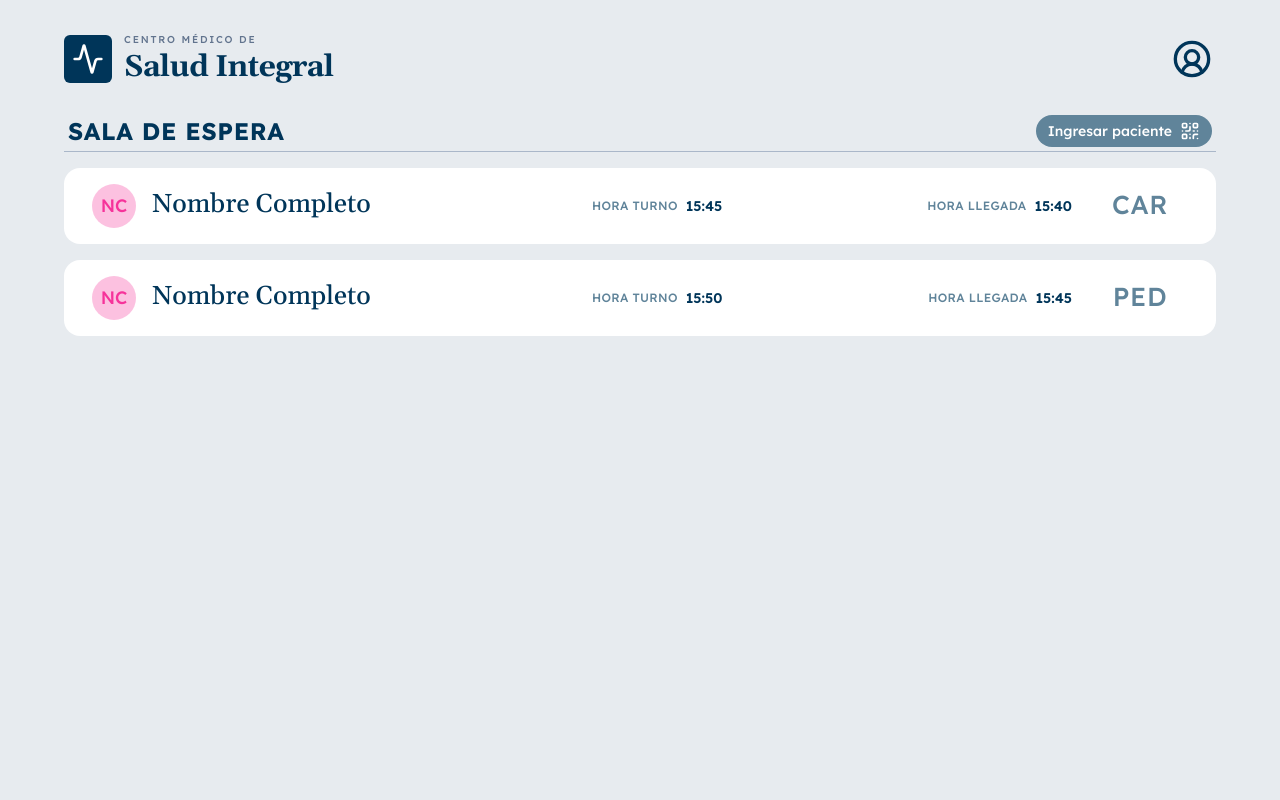
After one commit to SNAndreatta/centro-medico-salud-integral, a Flask app: page /sala-espera in a window 1280 px wide. The commit adds this page. Run offline with Flask 3, Linux system fonts and the light colour scheme.

Commit message:
Avance de template 'sala_espera' de recepción

```diff
--- a/frontend/routes/recepcion.py
+++ b/frontend/routes/recepcion.py
@@ -6,3 +6,30 @@ recepcion_routes = Blueprint('rutas_recepcion_prefijo_api', __name__)
 @recepcion_routes.route('/r')
 def home():
     return render_template('/recepcion/home.html')
+
+@recepcion_routes.route('/sala-espera')
+def sala_espera():
+
+    pacientes_en_espera = [
+        {
+            "iniciales": "NC",
+            "nombre_completo": "Nombre Completo",
+            "hora_turno": "15:45",
+            "hora_llegada": "15:40",
+            "modalidad": "CAR",
+            "color_avatar": "bg-pink-500/30 text-pink-500"
+        },
+        {
+            "iniciales": "NC",
+            "nombre_completo": "Nombre Completo",
+            "hora_turno": "15:50",
+            "hora_llegada": "15:45",
+            "modalidad": "PED",
+            "color_avatar": "bg-pink-500/30 text-pink-500"
+        }
+    ]
+
+    return render_template(
+        'recepcion/sala_espera.html',
+        pacientes_en_espera=pacientes_en_espera
+    )
--- a/frontend/static/css/output.css
+++ b/frontend/static/css/output.css
@@ -8,6 +8,8 @@
       "Segoe UI Symbol", "Noto Color Emoji";
     --font-mono: ui-monospace, SFMono-Regular, Menlo, Monaco, Consolas, "Liberation Mono",
       "Courier New", monospace;
+    --color-pink-100: oklch(94.8% 0.028 342.258);
+    --color-pink-500: oklch(65.6% 0.241 354.308);
     --color-slate-100: oklch(96.8% 0.007 247.896);
     --color-slate-200: oklch(92.9% 0.013 255.508);
     --color-slate-400: oklch(70.4% 0.04 256.788);
@@ -222,11 +224,17 @@
   .mt-5 {
     margin-top: calc(var(--spacing) * 5);
   }
+  .mb-0 {
+    margin-bottom: 0px;
+  }
   .mb-0\.5 {
     margin-bottom: calc(var(--spacing) * 0.5);
   }
   .mb-2 {
     margin-bottom: calc(var(--spacing) * 2);
+  }
+  .mb-4 {
+    margin-bottom: calc(var(--spacing) * 4);
   }
   .mb-7 {
     margin-bottom: calc(var(--spacing) * 7);
@@ -237,11 +245,20 @@
   .flex {
     display: flex;
   }
+  .grid {
+    display: grid;
+  }
   .hidden {
     display: none;
   }
+  .table {
+    display: table;
+  }
   .h-4 {
     height: calc(var(--spacing) * 4);
+  }
+  .h-5 {
+    height: calc(var(--spacing) * 5);
   }
   .h-7 {
     height: calc(var(--spacing) * 7);
@@ -285,6 +302,9 @@
   .w-4 {
     width: calc(var(--spacing) * 4);
   }
+  .w-5 {
+    width: calc(var(--spacing) * 5);
+  }
   .w-7 {
     width: calc(var(--spacing) * 7);
   }
@@ -299,6 +319,9 @@
   }
   .w-11 {
     width: calc(var(--spacing) * 11);
+  }
+  .w-12 {
+    width: calc(var(--spacing) * 12);
   }
   .w-14 {
     width: calc(var(--spacing) * 14);
@@ -321,8 +344,26 @@
   .flex-1 {
     flex: 1;
   }
+  .flex-shrink {
+    flex-shrink: 1;
+  }
   .shrink-0 {
     flex-shrink: 0;
+  }
+  .border-collapse {
+    border-collapse: collapse;
+  }
+  .resize {
+    resize: both;
+  }
+  .grid-cols-2 {
+    grid-template-columns: repeat(2, minmax(0, 1fr));
+  }
+  .flex-col {
+    flex-direction: column;
+  }
+  .flex-wrap {
+    flex-wrap: wrap;
   }
   .items-center {
     align-items: center;
@@ -332,6 +373,15 @@
   }
   .justify-center {
     justify-content: center;
+  }
+  .justify-start {
+    justify-content: flex-start;
+  }
+  .gap-0 {
+    gap: 0px;
+  }
+  .gap-0\.5 {
+    gap: calc(var(--spacing) * 0.5);
   }
   .gap-2 {
     gap: calc(var(--spacing) * 2);
@@ -344,6 +394,16 @@
   }
   .gap-4 {
     gap: calc(var(--spacing) * 4);
+  }
+  :where(.space-y-3 > :not(:last-child)) {
+    --tw-space-y-reverse: 0;
+    margin-block-start: calc(calc(var(--spacing) * 3) * var(--tw-space-y-reverse));
+    margin-block-end: calc(calc(var(--spacing) * 3) * calc(1 - var(--tw-space-y-reverse)));
+  }
+  :where(.space-y-3\.5 > :not(:last-child)) {
+    --tw-space-y-reverse: 0;
+    margin-block-start: calc(calc(var(--spacing) * 3.5) * var(--tw-space-y-reverse));
+    margin-block-end: calc(calc(var(--spacing) * 3.5) * calc(1 - var(--tw-space-y-reverse)));
   }
   :where(.space-y-5 > :not(:last-child)) {
     --tw-space-y-reverse: 0;
@@ -374,8 +434,24 @@
     border-style: var(--tw-border-style);
     border-width: 1px;
   }
+  .border-b {
+    border-bottom-style: var(--tw-border-style);
+    border-bottom-width: 1px;
+  }
   .border-slate-200 {
     border-color: var(--color-slate-200);
+  }
+  .border-slate-400 {
+    border-color: var(--color-slate-400);
+  }
+  .border-slate-400\/70 {
+    border-color: color-mix(in srgb, oklch(70.4% 0.04 256.788) 70%, transparent);
+    @supports (color: color-mix(in lab, red, red)) {
+      border-color: color-mix(in oklab, var(--color-slate-400) 70%, transparent);
+    }
+  }
+  .bg-\[\#60849A\] {
+    background-color: #60849A;
   }
   .bg-acento {
     background-color: var(--color-acento);
@@ -385,6 +461,24 @@
   }
   .bg-dominante {
     background-color: var(--color-dominante);
+  }
+  .bg-pink-100 {
+    background-color: var(--color-pink-100);
+  }
+  .bg-pink-500 {
+    background-color: var(--color-pink-500);
+  }
+  .bg-pink-500\/30 {
+    background-color: color-mix(in srgb, oklch(65.6% 0.241 354.308) 30%, transparent);
+    @supports (color: color-mix(in lab, red, red)) {
+      background-color: color-mix(in oklab, var(--color-pink-500) 30%, transparent);
+    }
+  }
+  .bg-pink-500\/70 {
+    background-color: color-mix(in srgb, oklch(65.6% 0.241 354.308) 70%, transparent);
+    @supports (color: color-mix(in lab, red, red)) {
+      background-color: color-mix(in oklab, var(--color-pink-500) 70%, transparent);
+    }
   }
   .bg-slate-200 {
     background-color: var(--color-slate-200);
@@ -398,6 +492,12 @@
   .p-3 {
     padding: calc(var(--spacing) * 3);
   }
+  .px-1 {
+    padding-inline: var(--spacing);
+  }
+  .px-3 {
+    padding-inline: calc(var(--spacing) * 3);
+  }
   .px-3\.5 {
     padding-inline: calc(var(--spacing) * 3.5);
   }
@@ -407,8 +507,17 @@
   .px-5 {
     padding-inline: calc(var(--spacing) * 5);
   }
+  .py-1 {
+    padding-block: var(--spacing);
+  }
+  .py-1\.5 {
+    padding-block: calc(var(--spacing) * 1.5);
+  }
   .py-3 {
     padding-block: calc(var(--spacing) * 3);
+  }
+  .py-4 {
+    padding-block: calc(var(--spacing) * 4);
   }
   .py-5 {
     padding-block: calc(var(--spacing) * 5);
@@ -421,6 +530,12 @@
   }
   .py-8 {
     padding-block: calc(var(--spacing) * 8);
+  }
+  .py-12 {
+    padding-block: calc(var(--spacing) * 12);
+  }
+  .pb-1 {
+    padding-bottom: var(--spacing);
   }
   .text-center {
     text-align: center;
@@ -448,6 +563,10 @@
   .text-base {
     font-size: var(--text-base);
     line-height: var(--tw-leading, var(--text-base--line-height));
+  }
+  .text-lg {
+    font-size: var(--text-lg);
+    line-height: var(--tw-leading, var(--text-lg--line-height));
   }
   .text-sm {
     font-size: var(--text-sm);
@@ -499,8 +618,14 @@
     --tw-tracking: var(--tracking-wide);
     letter-spacing: var(--tracking-wide);
   }
+  .text-\[\#60849A\] {
+    color: #60849A;
+  }
   .text-acento {
     color: var(--color-acento);
+  }
+  .text-pink-500 {
+    color: var(--color-pink-500);
   }
   .text-slate-400 {
     color: var(--color-slate-400);
@@ -517,6 +642,9 @@
   .text-white {
     color: var(--color-white);
   }
+  .underline {
+    text-decoration-line: underline;
+  }
   .underline-offset-4 {
     text-underline-offset: 4px;
   }
@@ -527,6 +655,10 @@
   .shadow-sm {
     --tw-shadow: 0 1px 3px 0 var(--tw-shadow-color, rgb(0 0 0 / 0.1)), 0 1px 2px -1px var(--tw-shadow-color, rgb(0 0 0 / 0.1));
     box-shadow: var(--tw-inset-shadow), var(--tw-inset-ring-shadow), var(--tw-ring-offset-shadow), var(--tw-ring-shadow), var(--tw-shadow);
+  }
+  .outline {
+    outline-style: var(--tw-outline-style);
+    outline-width: 1px;
   }
   .transition {
     transition-property: color, background-color, border-color, outline-color, text-decoration-color, fill, stroke, --tw-gradient-from, --tw-gradient-via, --tw-gradient-to, opacity, box-shadow, transform, translate, scale, rotate, filter, -webkit-backdrop-filter, backdrop-filter, display, content-visibility, overlay, pointer-events;
@@ -562,6 +694,9 @@
     }
   }
   @media (hover: hover) {
+    .hover\:bg-acento:hover {
+      background-color: var(--color-acento);
+    }
     .hover\:bg-slate-100:hover {
       background-color: var(--color-slate-100);
     }
@@ -587,6 +722,10 @@
     }
     .hover\:shadow-md:hover {
       --tw-shadow: 0 4px 6px -1px var(--tw-shadow-color, rgb(0 0 0 / 0.1)), 0 2px 4px -2px var(--tw-shadow-color, rgb(0 0 0 / 0.1));
+      box-shadow: var(--tw-inset-shadow), var(--tw-inset-ring-shadow), var(--tw-ring-offset-shadow), var(--tw-ring-shadow), var(--tw-shadow);
+    }
+    .hover\:shadow-sm:hover {
+      --tw-shadow: 0 1px 3px 0 var(--tw-shadow-color, rgb(0 0 0 / 0.1)), 0 1px 2px -1px var(--tw-shadow-color, rgb(0 0 0 / 0.1));
       box-shadow: var(--tw-inset-shadow), var(--tw-inset-ring-shadow), var(--tw-ring-offset-shadow), var(--tw-ring-shadow), var(--tw-shadow);
     }
   }
@@ -615,6 +754,9 @@
     .sm\:mb-8 {
       margin-bottom: calc(var(--spacing) * 8);
     }
+    .sm\:flex {
+      display: flex;
+    }
     .sm\:h-8 {
       height: calc(var(--spacing) * 8);
     }
@@ -642,8 +784,40 @@
     .sm\:w-16 {
       width: calc(var(--spacing) * 16);
     }
+    .sm\:w-24 {
+      width: calc(var(--spacing) * 24);
+    }
+    .sm\:flex-1 {
+      flex: 1;
+    }
+    .sm\:flex-row {
+      flex-direction: row;
+    }
+    .sm\:items-center {
+      align-items: center;
+    }
+    .sm\:justify-between {
+      justify-content: space-between;
+    }
+    .sm\:justify-center {
+      justify-content: center;
+    }
+    .sm\:gap-2 {
+      gap: calc(var(--spacing) * 2);
+    }
     .sm\:gap-3 {
       gap: calc(var(--spacing) * 3);
+    }
+    .sm\:gap-4 {
+      gap: calc(var(--spacing) * 4);
+    }
+    .sm\:gap-5 {
+      gap: calc(var(--spacing) * 5);
+    }
+    :where(.sm\:space-y-4 > :not(:last-child)) {
+      --tw-space-y-reverse: 0;
+      margin-block-start: calc(calc(var(--spacing) * 4) * var(--tw-space-y-reverse));
+      margin-block-end: calc(calc(var(--spacing) * 4) * calc(1 - var(--tw-space-y-reverse)));
     }
     :where(.sm\:space-y-6 > :not(:last-child)) {
       --tw-space-y-reverse: 0;
@@ -668,6 +842,10 @@
     .sm\:py-10 {
       padding-block: calc(var(--spacing) * 10);
     }
+    .sm\:text-2xl {
+      font-size: var(--text-2xl);
+      line-height: var(--tw-leading, var(--text-2xl--line-height));
+    }
     .sm\:text-3xl {
       font-size: var(--text-3xl);
       line-height: var(--tw-leading, var(--text-3xl--line-height));
@@ -675,6 +853,10 @@
     .sm\:text-lg {
       font-size: var(--text-lg);
       line-height: var(--tw-leading, var(--text-lg--line-height));
+    }
+    .sm\:text-sm {
+      font-size: var(--text-sm);
+      line-height: var(--tw-leading, var(--text-sm--line-height));
     }
     .sm\:text-xl {
       font-size: var(--text-xl);
@@ -698,6 +880,9 @@
     .lg\:text-2xl {
       font-size: var(--text-2xl);
       line-height: var(--tw-leading, var(--text-2xl--line-height));
+    }
+    .lg\:text-\[26px\] {
+      font-size: 26px;
     }
   }
 }
@@ -788,6 +973,11 @@
   inherits: false;
   initial-value: 0 0 #0000;
 }
+@property --tw-outline-style {
+  syntax: "*";
+  inherits: false;
+  initial-value: solid;
+}
 @property --tw-scale-x {
   syntax: "*";
   inherits: false;
@@ -825,6 +1015,7 @@
       --tw-ring-offset-width: 0px;
       --tw-ring-offset-color: #fff;
       --tw-ring-offset-shadow: 0 0 #0000;
+      --tw-outline-style: solid;
       --tw-scale-x: 1;
       --tw-scale-y: 1;
       --tw-scale-z: 1;
--- /dev/null
+++ b/frontend/templates/recepcion/_card_paciente.html
@@ -0,0 +1,59 @@
+<article class="flex flex-col gap-4 rounded-2xl bg-background px-5 py-4 transition hover:shadow-sm sm:flex-row sm:items-center sm:gap-5 sm:px-7">
+
+    <!-- Iniciales y nombre -->
+    <div class="flex min-w-0 flex-1 items-center gap-4">
+
+        <!-- Avatar -->
+        <div
+            class="flex h-11 w-11 shrink-0 items-center justify-center rounded-full font-lexend text-lg font-medium {{ paciente.color_avatar | default('bg-pink-100 text-pink-500') }}">
+            {{ paciente.iniciales | default('NC') }}
+        </div>
+
+        <!-- Nombre completo -->
+        <h3 class="min-w-0 truncate font-gelasio text-xl font-medium text-acento sm:text-2xl lg:text-[26px]">
+            {{ paciente.nombre_completo }}
+        </h3>
+
+    </div>
+
+    <!-- Horarios -->
+    <div class="grid grid-cols-2 gap-3 sm:flex sm:flex-1 sm:items-center sm:justify-between sm:gap-4">
+
+        <!-- Hora del turno -->
+        <div class="flex flex-col gap-0.5 sm:flex-row sm:items-center sm:gap-2">
+
+            <span class="text-[10px] font-medium font-lexend tracking-wide text-[#60849A] sm:text-xs">
+                HORA TURNO
+            </span>
+
+            <span class="text-xs font-semibold font-lexend text-acento sm:text-sm">
+                {{ paciente.hora_turno }}
+            </span>
+
+        </div>
+
+        <!-- Hora de llegada -->
+        <div class="flex flex-col gap-0.5 sm:flex-row sm:items-center sm:gap-2">
+
+            <span class="text-[10px] font-medium font-lexend tracking-wide text-[#60849A] sm:text-xs">
+                HORA LLEGADA
+            </span>
+
+            <span class="text-xs font-semibold font-lexend text-acento sm:text-sm">
+                {{ paciente.hora_llegada }}
+            </span>
+
+        </div>
+
+    </div>
+
+    <!-- Modalidad -->
+    <div class="flex items-center justify-start sm:w-24 sm:justify-center">
+
+        <span class="font-lexend text-xl font-medium tracking-wide text-[#60849A] sm:text-2xl lg:text-[26px]">
+            {{ paciente.modalidad }}
+        </span>
+
+    </div>
+
+</article>
--- /dev/null
+++ b/frontend/templates/recepcion/sala_espera.html
@@ -0,0 +1,118 @@
+<!DOCTYPE html>
+<html lang="es">
+
+<head>
+    <meta charset="UTF-8">
+    <meta name="viewport" content="width=device-width, initial-scale=1.0">
+    <meta name="theme-color" content="#E7EBEF">
+
+    <title>Sala de espera | Salud Integral</title>
+
+    <link rel="stylesheet" href="{{ url_for('static', filename='css/output.css') }}">
+
+    <!-- Tipografía Gelasio -->
+    <link rel="preconnect" href="https://fonts.googleapis.com">
+    <link rel="preconnect" href="https://fonts.gstatic.com" crossorigin>
+    <link href="https://fonts.googleapis.com/css2?family=Gelasio:wght@400;500;600;700&display=swap" rel="stylesheet">
+
+    <!-- Tipografía Lexend -->
+    <link href="https://fonts.googleapis.com/css2?family=Lexend:wght@100..900&display=swap" rel="stylesheet">
+
+    <!-- Iconos Lucide -->
+    <script src="https://unpkg.com/lucide@latest"></script>
+</head>
+
+<body class="min-h-screen bg-dominante font-sans text-acento antialiased">
+
+    <main class="min-h-screen px-4 py-6 sm:px-8 sm:py-8 lg:px-12">
+
+        <section class="mx-auto w-full max-w-6xl">
+
+            <!-- Encabezado -->
+            <header class="mb-7 flex items-center justify-between">
+
+                <!-- Logo -->
+                <a href="#" class="flex items-center gap-2.5 sm:gap-3">
+
+                    <div class="flex h-10 w-10 shrink-0 items-center justify-center rounded-md bg-acento text-white sm:h-12 sm:w-12">
+                        <i data-lucide="activity" class="h-7 w-7 sm:h-8 sm:w-8"></i>
+                    </div>
+
+                    <div class="min-w-0">
+                        <p class="mb-0.5 text-[8px] font-medium font-lexend tracking-[0.18em] text-slate-500 sm:text-[10px]">
+                            CENTRO MÉDICO DE
+                        </p>
+
+                        <h1 class="font-gelasio text-xl font-bold leading-tight tracking-tight sm:text-3xl">
+                            Salud Integral
+                        </h1>
+                    </div>
+
+                </a>
+
+                <!-- Perfil -->
+                <a
+                    href="#"
+                    aria-label="Mi perfil"
+                    class="flex h-11 w-11 shrink-0 items-center justify-center rounded-full text-acento transition hover:bg-white/60 focus:outline-none focus:ring-2 focus:ring-acento/30 sm:h-12 sm:w-12"
+                >
+                    <i data-lucide="circle-user-round" class="h-9 w-9 sm:h-10 sm:w-10"></i>
+                </a>
+
+            </header>
+
+            <!-- Título y botón de ingreso -->
+            <div class="mb-4 flex flex-wrap items-center justify-between gap-3 border-b border-slate-400/70 px-1 pb-1">
+
+                <h2 class="text-lg font-bold font-lexend tracking-wide text-acento sm:text-2xl">
+                    SALA DE ESPERA
+                </h2>
+
+                <a
+                    href="#"
+                    class="flex items-center gap-2 rounded-full bg-[#60849A] px-3 py-1.5 text-xs font-medium font-lexend text-white transition hover:bg-acento sm:text-sm"
+                >
+                    Ingresar paciente
+                    <i data-lucide="qr-code" class="h-5 w-5"></i>
+                </a>
+
+            </div>
+
+            <!-- Listado de pacientes -->
+            <section aria-label="Pacientes en espera" class="space-y-3.5 sm:space-y-4">
+
+                {% for paciente in pacientes_en_espera %}
+
+                    {% include "recepcion/_card_paciente.html" %}
+
+                {% else %}
+
+                    <!-- Estado sin pacientes -->
+                    <div class="flex flex-col items-center justify-center rounded-2xl bg-background px-5 py-12 text-center">
+
+                        <i data-lucide="users-round" class="mb-4 h-12 w-12 text-slate-400"></i>
+
+                        <h3 class="font-gelasio text-xl font-semibold text-acento sm:text-2xl">
+                            Sala de espera vacía
+                        </h3>
+
+                        <p class="mt-2 text-sm font-lexend text-slate-500">
+                            Todavía no hay pacientes esperando atención.
+                        </p>
+
+                    </div>
+
+                {% endfor %}
+
+            </section>
+
+        </section>
+
+    </main>
+
+    <script>
+        lucide.createIcons();
+    </script>
+
+</body>
+</html>
```
